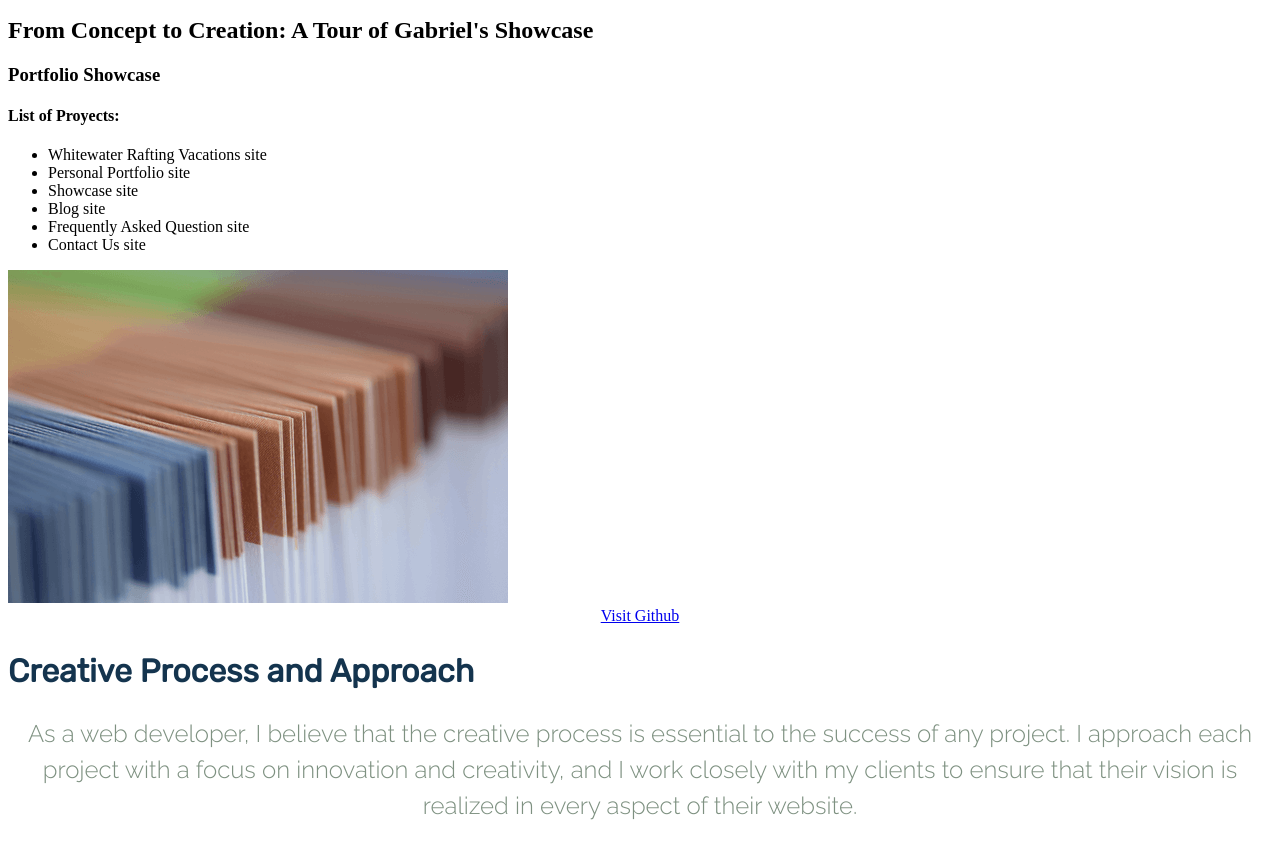
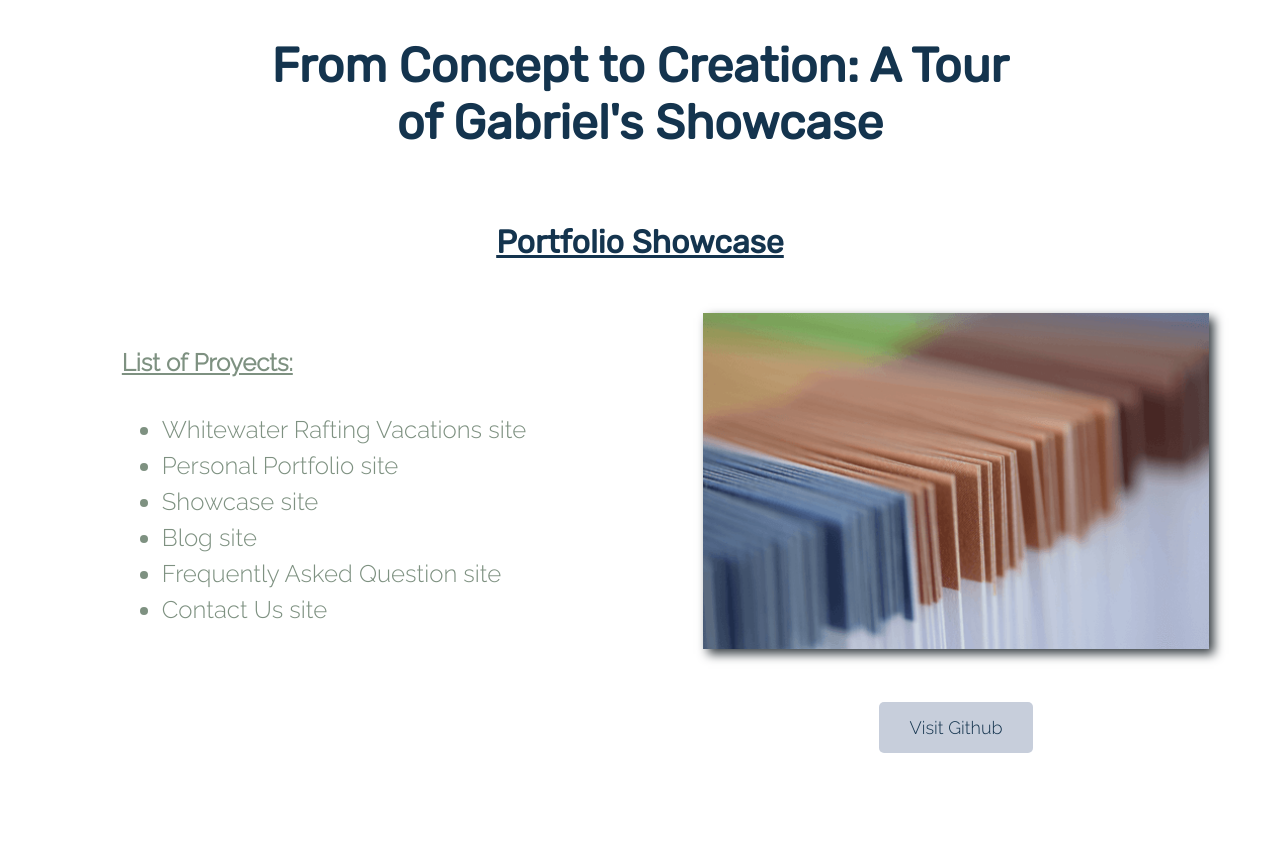
Before and after one commit to gyanqui/wdd130, a plain HTML site: page pfp/showcase.html in a window 1280 px wide. Shown: the part 109-950 px from the top of the page. Drawn offline with Linux system fonts and the light colour scheme.

Commit message:
Add css to the subpage 1(Showcase)

```diff
--- a/pfp/showcase.html
+++ b/pfp/showcase.html
@@ -19,19 +19,18 @@
             <a href="blog.html" target="_blank">Blog</a>
         </nav>
     </header>
-        <div id="hero">
-        <div id="hero-box">
-            <div id="showcase-background"></div>
+        <div id="home">
+        <div id="home-box">
+            <div id="home-background"></div>
         </div>
-        <section id="showcase-title">
-            <h1>From Concept to Creation: A Tour of Gabriel's Showcase</h1>
+        <section id="home-msg">
+            <h1 id="home-title">From Concept to Creation: A Tour of Gabriel's Showcase  </h1>
         </section>
     </div>
-    <main class="portfolio-grid">
-        <div>
+    <main>
+        <div class="showcase-grid">
+            <h3>Portfolio Showcase</h3>
             <div id="list-photo">
-                <div>
-                    <h3>Portfolio Showcase</h3>
                 <h4>List of Proyects:</h4>
                 <ul>
                     <li>Whitewater Rafting Vacations site</li>
@@ -42,14 +41,11 @@
                     <li>Contact Us site</li>
                 </ul>
             </div>
-                <div>
-                    <img src="images/portfolio1.png" alt="portfolio1">
-                    <div class="blog-button-box">
-                        <a class="go-blog" href="https://github.com/gyanqui" target="_blank">Visit Github</a>
-                    </div>
-                </div>
+            <img class="showcase-img" src="images/portfolio1.png" alt="portfolio1">
+            <a class="go-github" href="https://github.com/gyanqui" target="_blank">Visit Github</a>
         </div>
         <div>
+            <div id="show-text">
                 <h2>Creative Process and Approach</h2>
                 <p>As a web developer, I believe that the creative process is essential to the success of any project. I approach each project with a focus on innovation and creativity, and I work closely with my clients to ensure that their vision is realized in every aspect of their website.</p>
                 <p>I believe that creativity is not just about making things look good, but it's also about finding new ways to solve problems and creating unique experiences that engage users and make them want to come back for more. To achieve this, I follow a dynamic and iterative process that allows me to explore different ideas and experiment with different design and development techniques until I find the perfect solution.</p>
@@ -60,7 +56,21 @@
         </div>
     </main>
     <div>
-        <img src="images/portfolio2.png" alt="portfolio2">
+        <!-- <img src="images/portfolio2.png" alt="portfolio2"> -->
+        <img id="myImg" src="images/portfolio2.png" alt="Contact me" style="width:100%;max-width:600px">
+
+        <!-- The Modal -->
+        <div id="myModal" class="modal">
+
+          <!-- The Close Button -->
+          <span class="close">&times;</span>
+
+          <!-- Modal Content (The Image) -->
+          <img class="modal-content" id="img01" src="images/portfolio2.png" alt="">
+
+          <!-- Modal Caption (Image Text) -->
+          <div id="caption"></div>
+        </div>
         <div class="home-button-box">
             <a class="go-home" href="index.html" target="_blank">Visit Home</a>
         </div>
@@ -82,5 +92,27 @@
         </div>
     </footer>
     </div>
+    <script>
+        // Get the modal
+    var modal = document.getElementById("myModal");
+
+    // Get the image and insert it inside the modal - use its "alt" text as a caption
+    var img = document.getElementById("myImg");
+    var modalImg = document.getElementById("img01");
+    var captionText = document.getElementById("caption");
+    img.onclick = function(){
+      modal.style.display = "block";
+      modalImg.src = this.src;
+      captionText.innerHTML = this.alt;
+    }
+
+    // Get the <span> element that closes the modal
+    var span = document.getElementsByClassName("close")[0];
+
+    // When the user clicks on <span> (x), close the modal
+    span.onclick = function() {
+      modal.style.display = "none";
+    }
+    </script>
 </body>
 </html>
--- a/pfp/styles/style.css
+++ b/pfp/styles/style.css
@@ -65,20 +65,10 @@ nav a:hover {
     font-family: "Rubik", "Helvetica", sans-serif;
 }
 
-#home-img {
-    width: 100%;
-}
-
 #home-box {
     grid-column: 1/4;
     grid-row: 1/3;
     z-index: -1;
-}
-
-.home-title {
-    font-family: "Rubik", "Helvetica", sans-serif;
-    font-size: 2em;
-    margin-top: 10px;
 }
 
 .button-box {
@@ -113,6 +103,7 @@ nav a:hover {
     align-content: center;
     color: #14344e;
     font-size: 3em;
+    font-family: "Rubik", "Helvetica", sans-serif;
 }
 
 .home-grid {
@@ -124,6 +115,7 @@ nav a:hover {
     width: 80%;
     grid-area: 1/1/3/2;
     margin: 20px auto;
+    box-shadow: 5px 5px 10px #373e43;
 }
 
 p {
@@ -290,10 +282,73 @@ padding-top: 15px;
 
 /* SHOWCASE PAGE */
 
-.showcase-title {
+.showcase-grid {
+    display: grid;
+    grid-template-columns: 1fr 1fr;
+}
+
+h3 {
+    grid-area: 1/1/2/3;
+    color: #14344e;
+    font-size: 2em;
     font-family: "Rubik", "Helvetica", sans-serif;
-    font-size: 2em;
-    margin-top: 10px;
-    color: red;
-    background-color: blue;
+    display: grid;
+    place-items: center;
+    text-decoration: underline;
 }
+
+main div div h4 {
+    text-decoration: underline;
+}
+
+#list-photo {
+    grid-area: 2/1/3/2;
+    margin: 20px auto;
+    font-size: 1.5em;
+    /* text-align: center; */
+    line-height: 1.5em;
+    color: #7e9181;
+    font-family: "Raleway", "Rock Salt", sans-serif;
+}
+
+.showcase-img {
+    width: 80%;
+    grid-area: 2/2/3/3;
+    margin: 20px auto;
+    box-shadow: 5px 5px 10px #373e43;
+}
+
+#show-text{
+    text-align: center;
+    margin: 100px 100px;
+    color: #7e9181;
+    font-family: "Raleway", "Rock Salt", sans-serif;
+}
+
+.go-github, .go-home {
+    background-color:#c7cedb;
+    color: #14344e;
+    text-decoration: none;
+    font-size: 18px;
+    padding: 15px 30px;
+    margin-top: 50px;
+    border-radius: 5px;
+    font-family: "Raleway", "Rock Salt", sans-serif;
+}
+
+.go-github:hover, .go-home:hover {
+    background-color: #14344e;
+    color: #c7cedb;
+}
+
+
+.go-github {
+    grid-area: 3/2/4/3;
+    margin: 30px auto;
+}
+
+.home-button-box {
+    display: flex;
+    justify-content: center;
+    align-items: center;
+}
```
Also changed, not shown: pfp/index.html (indentation only). Lines whose indentation alone changed are shown as unchanged.
